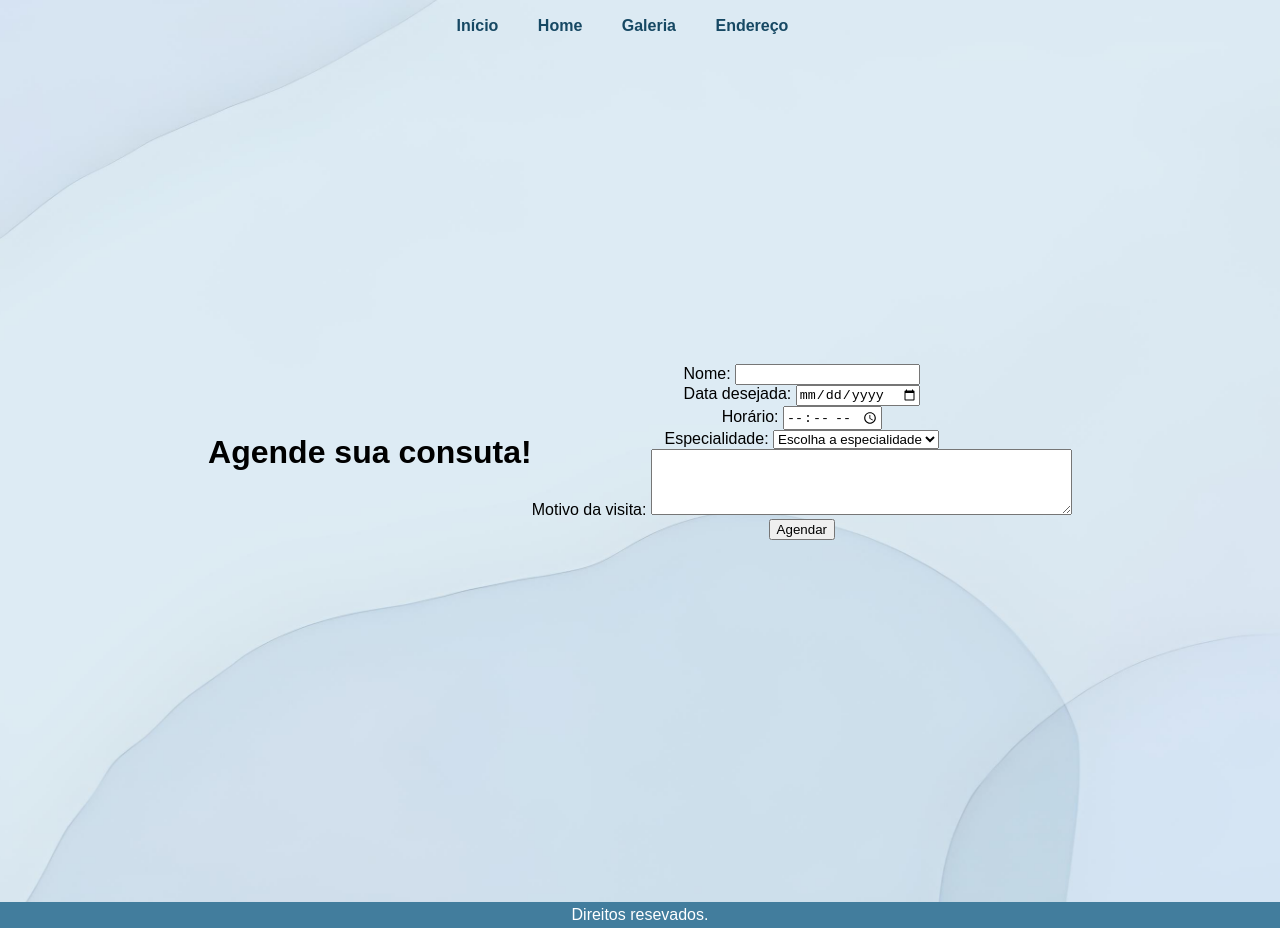
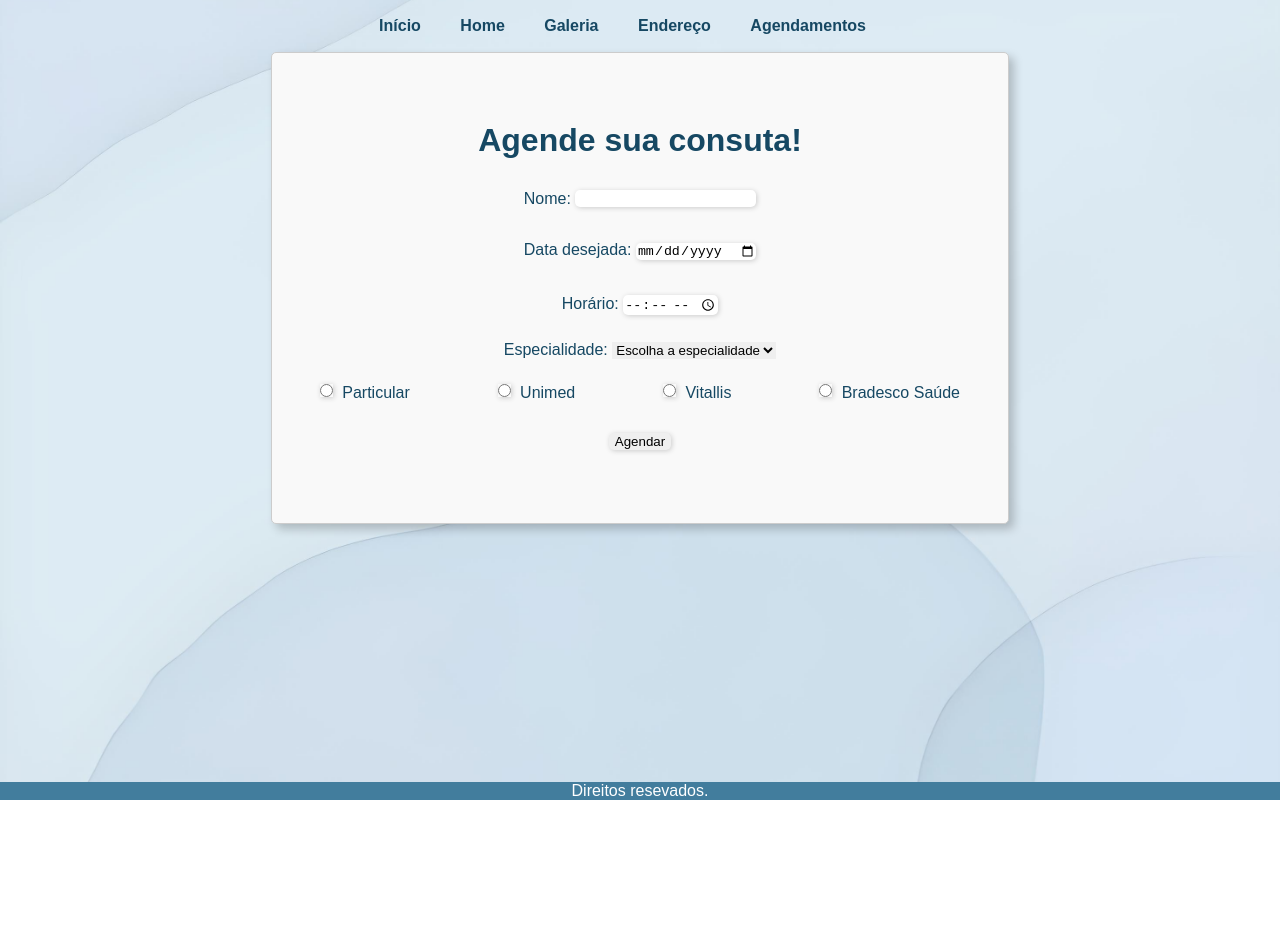
Before and after one commit to aj-ferreira/ppi, a plain HTML site: page agendamento.html in a window 1280 px wide. After the commit the page ends 800 px from the top, so only its background shows below. Drawn offline with Linux system fonts and the light colour scheme.

Commit message:
css agendamento

```diff
--- a/agendamento.html
+++ b/agendamento.html
@@ -14,13 +14,17 @@
                 <li><a href="home.html">Home</a></li>
                 <li><a href="galeria.html">Galeria</a></li>
                 <li><a href="endereco.html">Endereço</a></li>
+                <li><a href="agendamento.html">Agendamentos</a></li>
             </ul>
         </nav>
     </header>
   <main>
+    <div class="container">
+        <form action="agendamento.php" method="post">
+
+                <div class="form-header">
                     <h1>Agende sua consuta!</h1>
-    <form action="agendamento.php" method="post">
-        <div class="container">
+                </div>
                 <div  class="item">
                     <label for="nameAgendamento">Nome:</label>
                     <input type="text" id="name" name="name" required>
@@ -37,6 +41,7 @@
                 </div>
 
                 <div  class="item">
+                    <div class="especialidade">
                         <label for="especialidadeAgendamento">Especialidade:</label>
                         <select id="especialidadeAgendamento" name="especialidadeAgendamento" required>
                         <option value="">Escolha a especialidade</option>
@@ -46,17 +51,37 @@
                         </select>
                     </div>
 
+                </div>
+
                 <div  class="item">
-                <label for="motivoAgendamento">Motivo da visita:</label>
-                <textarea id="motivoAgendamento" name="motivoAgendamento" rows="4" cols="50" required></textarea>
+                    <div class="pagamento">
+                        <div class="pagamento-input">
+                            <input type="radio" id="particular" name="pagamento">
+                            <label for="particular">Particular</label>
+                        </div>
+                        <div class="pagamento-input">
+                            <input type="radio" id="unimed" name="pagamento">
+                            <label for="unimed">Unimed</label>
+                        </div>
+                        <div class="pagamento-input">
+                            <input type="radio" id="vitallis" name="pagamento">
+                            <label for="vitallis">Vitallis</label>
+                        </div>
+                        <div class="pagamento-input">
+                            <input type="radio" id="bradesco" name="pagamento">
+                            <label for="bradesco">Bradesco Saúde</label>
+                        </div>
+                    </div>
+
                 </div>
 
                 <div  class="item">
                     <input type="submit" value="Agendar">
                 </div>
 
+
+        </form>
     </div>
-    </form>
   </main>
   <footer>
     <p>Direitos resevados.</p>
--- a/css/agendamento.css
+++ b/css/agendamento.css
@@ -1,17 +1,22 @@
 body {
     margin: 0;
+    padding: 0;
     background-image: url(/images/background.png);
     background-position: center center;
     background-repeat: repeat-y;
     background-size: cover;
     font-family: 'Montserrat', sans-serif;
     text-align: center;
+    box-sizing: border-box;
+    align-items: center;
+    width: 100%;
+    height: 100vh;
 }
 main {
     display: flex;
+    flex-wrap: wrap;
     justify-content: center;
     align-items: center;
-    height: 100vh;
 }
 nav {
     text-align: center;
@@ -36,10 +41,59 @@ a:link, a:visited {
     text-decoration: none;
     font-weight: bold;
 }
-footer p {
+.container {
+    width: 50%;
+    padding: 3rem;
+    border: 1px solid #ccc;
+    border-radius: 5px;
+    background-color: #f9f9f9;
+    flex-direction: column;
+    display: flex;
+    justify-content: center;
+    box-shadow: 5px 5px 10px rgba(0,0,0,.212);
+}
+.item
+{
+    margin-bottom: 1rem;
+}
+.item input
+{
+    margin: 0.6rem 0;
+    padding: 0.8rem 1,2rem;
+    border: none;
+    border-radius: 5px;
+    box-shadow:1px 1px 5px #ccc;
+}
+.item label
+{
+    color:#164863;
+}
+.pagamento
+{
+    display: flex;
+    flex-wrap: wrap;
+    justify-content: space-between;
+}
+.pagamento-input input
+{
+    margin-right: 0.3rem;
+}
+.especialidade select
+{
+    border: none;
+}
+.form-header
+{
+    color:#164863;
+}
+footer p{
     margin: 0 auto;
     margin-top: 50px;
-    padding: 4px;
+    text-align: center;
+    font-family: 'Montserrat', sans-serif;
     background-color: #427D9D;
     color: white;
+    bottom: 0;
+    position: absolute;
+    width:100%;
 }
```
Also changed, not shown: endereco.html (+1 -0 lines), galeria.html (+1 -0 lines), home.html (+1 -0 lines), index.html (+1 -0 lines), login.html (+1 -0 lines). Lines whose indentation alone changed are shown as unchanged.
